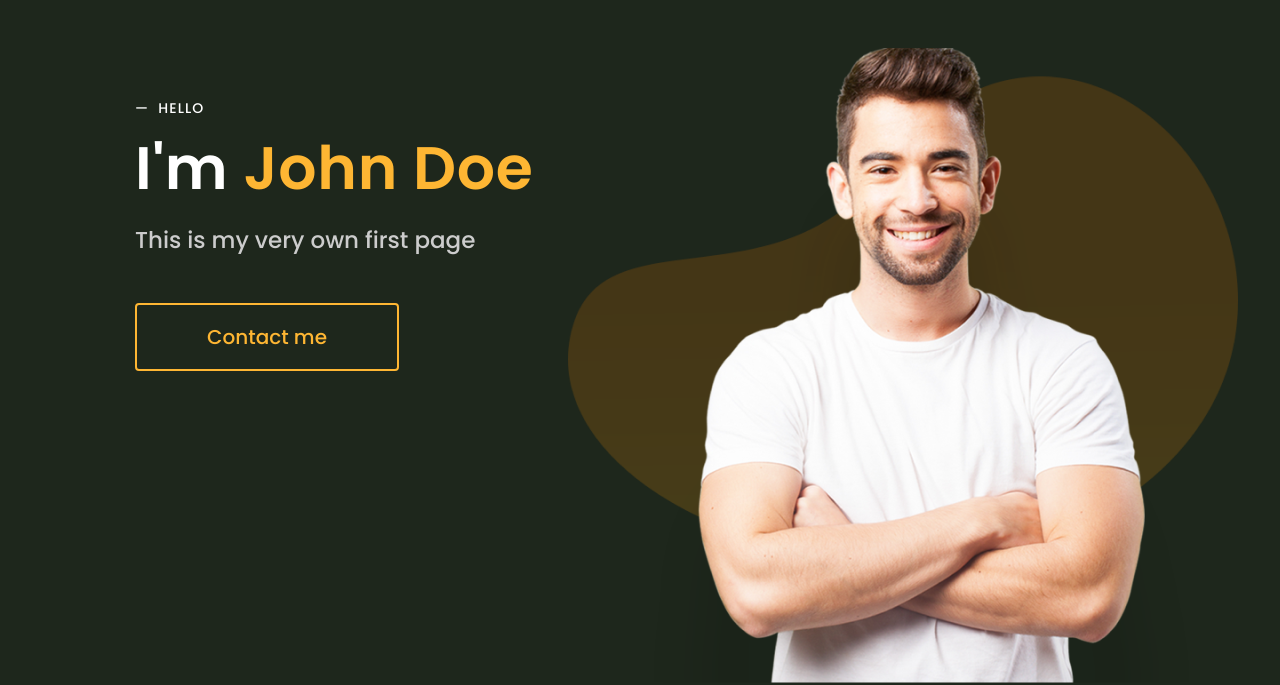
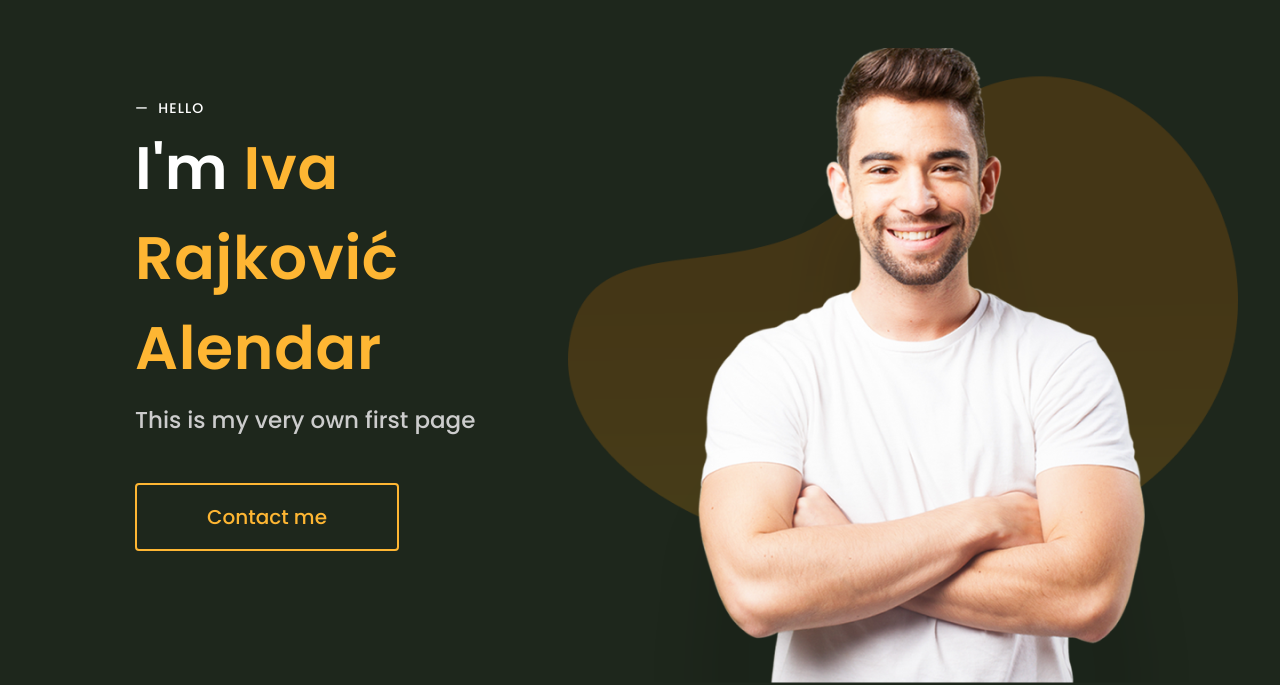
Before and after one commit to Iva-RA/Iva-page, a plain HTML site: page index.html in a window 1280 px wide. Shown: the part 117-802 px from the top of the page. Drawn offline with Linux system fonts and the light colour scheme.

Commit message:
Change image

```diff
--- a/index.html
+++ b/index.html
@@ -29,7 +29,7 @@
 		<div class="maxw grid">
 			<div class="txt">
 				<span class="hello">&mdash;&nbsp; HELLO</span>
-				<h1>I'm <span>John Doe</span></h1>
+				<h1>I'm <span>Iva Rajković Alendar</span></h1>
 				<p>
 					This is my very own first page
 				</p>
```
Also changed, not shown: assets/img/ja2.png (added).
